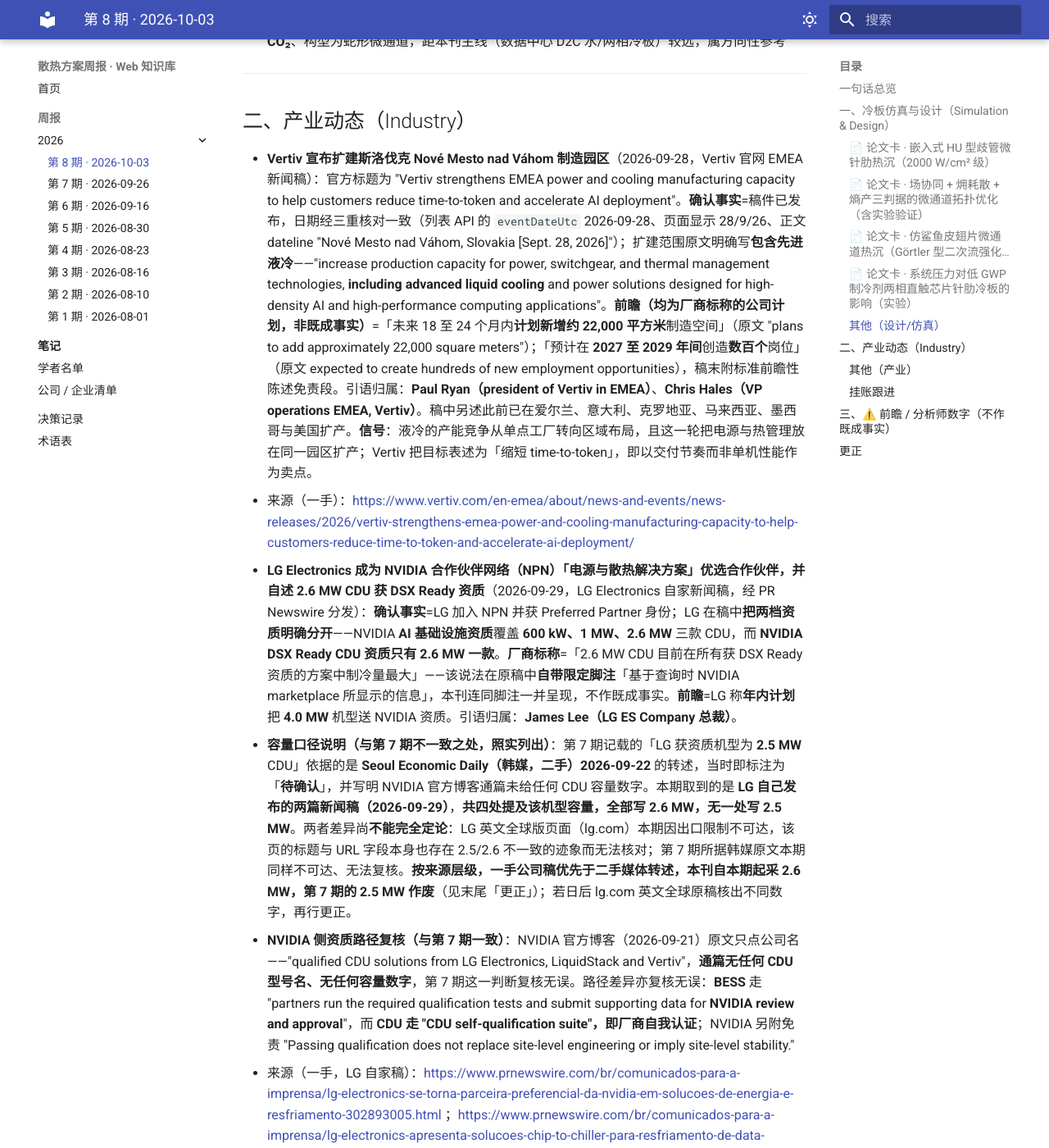
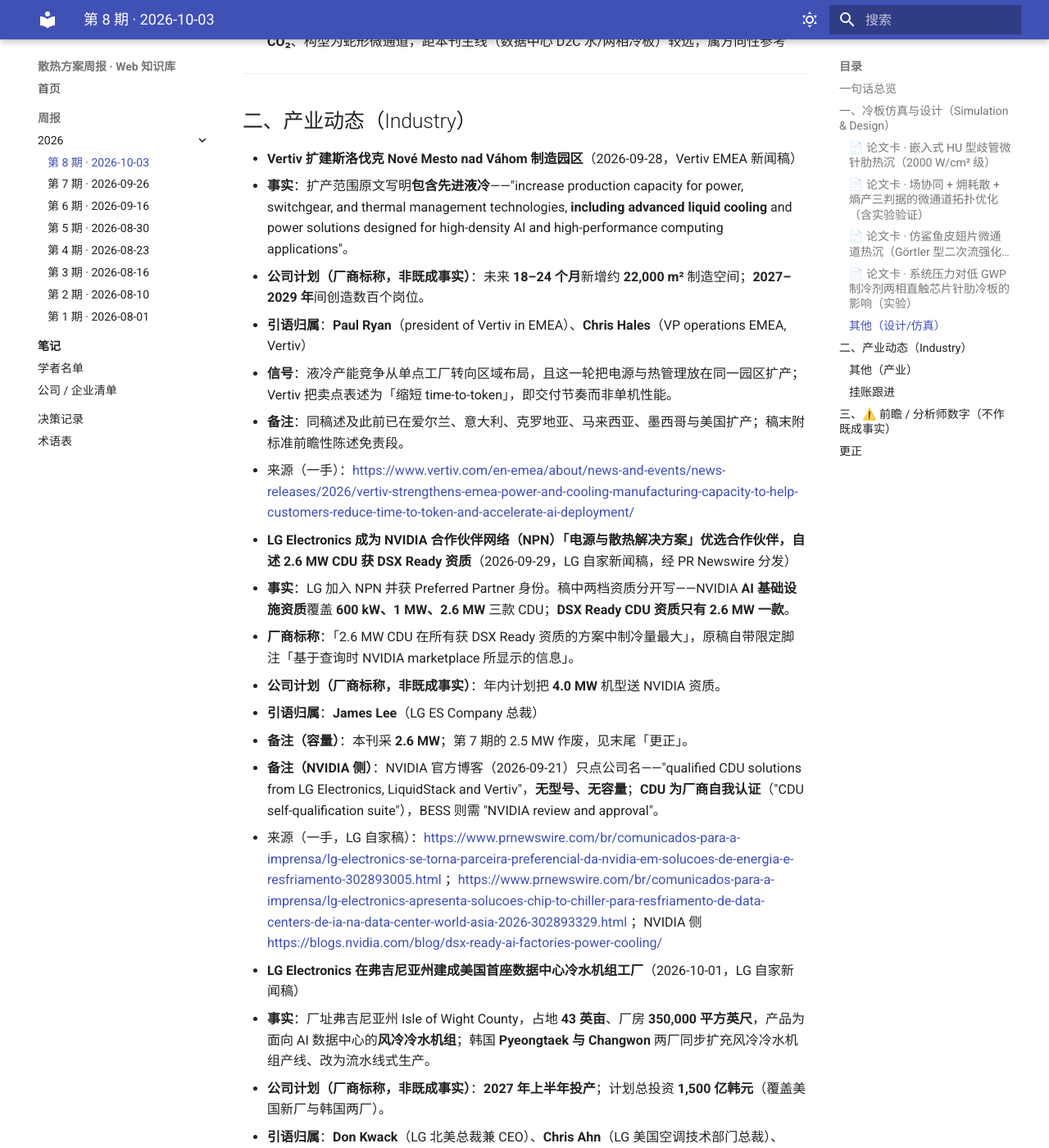
Before and after one commit to liyf1640/thermal_cooling_weekly_report, an MkDocs documentation site: the page built from docs/briefings/2026/2026-10-03.md, in a window 1280 px wide and 1400 px high, scrolled down 4398 px. Shown: the whole window at 82% size. Built offline with MkDocs 1.6.1 and Material for MkDocs 9.7.7, drawn with Linux system fonts in a browser that asks for light colours; some of the changed text lies outside the part shown.

Commit message:
briefing: 第 8 期产业节全部改为嵌套 bullet 并大幅压缩；规则 27 补重复限定语、规则 28 禁核验过程叙述
维护者 2026-10-07 裁定：

- 每条产业条目改为标题 + 事实 / 公司计划（厂商标称）/ 引语归属 / 信号 / 备注 /
  来源 的子 bullet，不再写成一整段。
- 删去核验过程叙述：Vertiv 条的「日期经三重核对一致」、LG 条的「容量口径说明
  （与第 7 期不一致之处，照实列出）」整段（结论已在末尾「更正」）、「NVIDIA 侧
  资质路径复核无误」、LITEON 条的「不是穷尽核查」、CoolIT 条的官网索引检索过程。
- LiquidStack 条去重：来源层级只在 ⚠️ 一行交代一次，口径歧义压成一条「待确认」，
  DSX Ready 无关联压成一条「备注」。
- rules 第 27 条补「同一限定语只说一次、写新闻条目口吻」；新增第 28 条——核验过程
  不写进正文任何位置，只写结论。

mkdocs build --strict 通过。

Co-Authored-By: Claude Opus 5 (1M context) <noreply@anthropic.com>

```diff
--- a/docs/briefings/2026/2026-10-03.md
+++ b/docs/briefings/2026/2026-10-03.md
@@ -63,29 +63,54 @@
 
 ## 二、产业动态（Industry）
 
-- **Vertiv 宣布扩建斯洛伐克 Nové Mesto nad Váhom 制造园区**（2026-09-28，Vertiv 官网 EMEA 新闻稿）：官方标题为 "Vertiv strengthens EMEA power and cooling manufacturing capacity to help customers reduce time-to-token and accelerate AI deployment"。**确认事实**=稿件已发布，日期经三重核对一致（列表 API 的 `eventDateUtc` 2026-09-28、页面显示 28/9/26、正文 dateline "Nové Mesto nad Váhom, Slovakia [Sept. 28, 2026]"）；扩建范围原文明确写**包含先进液冷**——"increase production capacity for power, switchgear, and thermal management technologies, **including advanced liquid cooling** and power solutions designed for high-density AI and high-performance computing applications"。**前瞻（均为厂商标称的公司计划，非既成事实）**=「未来 18 至 24 个月内**计划新增约 22,000 平方米**制造空间」（原文 "plans to add approximately 22,000 square meters"）；「预计在 **2027 至 2029 年间**创造**数百个**岗位」（原文 expected to create hundreds of new employment opportunities），稿末附标准前瞻性陈述免责段。引语归属：**Paul Ryan（president of Vertiv in EMEA）**、**Chris Hales（VP operations EMEA, Vertiv）**。稿中另述此前已在爱尔兰、意大利、克罗地亚、马来西亚、墨西哥与美国扩产。**信号**：液冷的产能竞争从单点工厂转向区域布局，且这一轮把电源与热管理放在同一园区扩产；Vertiv 把目标表述为「缩短 time-to-token」，即以交付节奏而非单机性能作为卖点。
+- **Vertiv 扩建斯洛伐克 Nové Mesto nad Váhom 制造园区**（2026-09-28，Vertiv EMEA 新闻稿）
+  - **事实**：扩产范围原文写明**包含先进液冷**——"increase production capacity for power, switchgear, and thermal management technologies, **including advanced liquid cooling** and power solutions designed for high-density AI and high-performance computing applications"。
+  - **公司计划（厂商标称，非既成事实）**：未来 **18–24 个月**新增约 **22,000 m²** 制造空间；**2027–2029 年**间创造数百个岗位。
+  - **引语归属**：**Paul Ryan**（president of Vertiv in EMEA）、**Chris Hales**（VP operations EMEA, Vertiv）
+  - **信号**：液冷产能竞争从单点工厂转向区域布局，且这一轮把电源与热管理放在同一园区扩产；Vertiv 把卖点表述为「缩短 time-to-token」，即交付节奏而非单机性能。
+  - **备注**：同稿述及此前已在爱尔兰、意大利、克罗地亚、马来西亚、墨西哥与美国扩产；稿末附标准前瞻性陈述免责段。
   - 来源（一手）：<https://www.vertiv.com/en-emea/about/news-and-events/news-releases/2026/vertiv-strengthens-emea-power-and-cooling-manufacturing-capacity-to-help-customers-reduce-time-to-token-and-accelerate-ai-deployment/>
 
-- **LG Electronics 成为 NVIDIA 合作伙伴网络（NPN）「电源与散热解决方案」优选合作伙伴，并自述 2.6 MW CDU 获 DSX Ready 资质**（2026-09-29，LG Electronics 自家新闻稿，经 PR Newswire 分发）：**确认事实**=LG 加入 NPN 并获 Preferred Partner 身份；LG 在稿中**把两档资质明确分开**——NVIDIA **AI 基础设施资质**覆盖 **600 kW、1 MW、2.6 MW** 三款 CDU，而 **NVIDIA DSX Ready CDU 资质只有 2.6 MW 一款**。**厂商标称**=「2.6 MW CDU 目前在所有获 DSX Ready 资质的方案中制冷量最大」——该说法在原稿中**自带限定脚注**「基于查询时 NVIDIA marketplace 所显示的信息」，本刊连同脚注一并呈现，不作既成事实。**前瞻**=LG 称**年内计划**把 **4.0 MW** 机型送 NVIDIA 资质。引语归属：**James Lee（LG ES Company 总裁）**。
-  - **容量口径说明（与第 7 期不一致之处，照实列出）**：第 7 期记载的「LG 获资质机型为 **2.5 MW** CDU」依据的是 **Seoul Economic Daily（韩媒，二手）2026-09-22** 的转述，当时即标注为「**待确认**」，并写明 NVIDIA 官方博客通篇未给任何 CDU 容量数字。本期取到的是 **LG 自己发布的两篇新闻稿（2026-09-29）**，**共四处提及该机型容量，全部写 2.6 MW，无一处写 2.5 MW**。两者差异尚**不能完全定论**：LG 英文全球版页面（lg.com）本期因出口限制不可达，该页的标题与 URL 字段本身也存在 2.5/2.6 不一致的迹象而无法核对；第 7 期所据韩媒原文本期同样不可达、无法复核。**按来源层级，一手公司稿优先于二手媒体转述，本刊自本期起采 2.6 MW，第 7 期的 2.5 MW 作废**（见末尾「更正」）；若日后 lg.com 英文全球原稿核出不同数字，再行更正。
-  - **NVIDIA 侧资质路径复核（与第 7 期一致）**：NVIDIA 官方博客（2026-09-21）原文只点公司名——"qualified CDU solutions from LG Electronics, LiquidStack and Vertiv"，**通篇无任何 CDU 型号名、无任何容量数字**，第 7 期这一判断复核无误。路径差异亦复核无误：**BESS** 走 "partners run the required qualification tests and submit supporting data for **NVIDIA review and approval**"，而 **CDU 走 "CDU self-qualification suite"，即厂商自我认证**；NVIDIA 另附免责 "Passing qualification does not replace site-level engineering or imply site-level stability."
+- **LG Electronics 成为 NVIDIA 合作伙伴网络（NPN）「电源与散热解决方案」优选合作伙伴，自述 2.6 MW CDU 获 DSX Ready 资质**（2026-09-29，LG 自家新闻稿，经 PR Newswire 分发）
+  - **事实**：LG 加入 NPN 并获 Preferred Partner 身份。稿中两档资质分开写——NVIDIA **AI 基础设施资质**覆盖 **600 kW、1 MW、2.6 MW** 三款 CDU；**DSX Ready CDU 资质只有 2.6 MW 一款**。
+  - **厂商标称**：「2.6 MW CDU 在所有获 DSX Ready 资质的方案中制冷量最大」，原稿自带限定脚注「基于查询时 NVIDIA marketplace 所显示的信息」。
+  - **公司计划（厂商标称，非既成事实）**：年内计划把 **4.0 MW** 机型送 NVIDIA 资质。
+  - **引语归属**：**James Lee**（LG ES Company 总裁）
+  - **备注（容量）**：本刊采 **2.6 MW**；第 7 期的 2.5 MW 作废，见末尾「更正」。
+  - **备注（NVIDIA 侧）**：NVIDIA 官方博客（2026-09-21）只点公司名——"qualified CDU solutions from LG Electronics, LiquidStack and Vertiv"，**无型号、无容量**；**CDU 为厂商自我认证**（"CDU self-qualification suite"），BESS 则需 "NVIDIA review and approval"。
   - 来源（一手，LG 自家稿）：<https://www.prnewswire.com/br/comunicados-para-a-imprensa/lg-electronics-se-torna-parceira-preferencial-da-nvidia-em-solucoes-de-energia-e-resfriamento-302893005.html> ；<https://www.prnewswire.com/br/comunicados-para-a-imprensa/lg-electronics-apresenta-solucoes-chip-to-chiller-para-resfriamento-de-data-centers-de-ia-na-data-center-world-asia-2026-302893329.html> ；NVIDIA 侧 <https://blogs.nvidia.com/blog/dsx-ready-ai-factories-power-cooling/>
 
-- **LG Electronics 在弗吉尼亚州建立美国首座数据中心冷水机组工厂**（2026-10-01，LG Electronics 自家新闻稿，dateline "WINDSOR, Va., Oct. 1, 2026"）：**确认事实**=工厂设于弗吉尼亚州 Isle of Wight County，占地 **43 英亩**、厂房 **350,000 平方英尺**，生产面向 AI 数据中心的**风冷冷水机组（air-cooled chillers）**；LG 同时在韩国 **Pyeongtaek 与 Changwon** 扩充风冷冷水机组产线并改为流水线式生产。**前瞻（厂商标称）**=**投产定于 2027 年上半年**（尚未投产）；**计划总投资 1,500 亿韩元**（该金额覆盖美国新厂与韩国两厂）。**口径须分开**：「新增 **150 个以上**岗位」出自**弗吉尼亚州州长 Abigail Spanberger 的引语，属政府方口径，非 LG 自述**。其余引语归属：**Don Kwack（LG 北美总裁兼 CEO）**、**Chris Ahn（LG 美国空调技术部门总裁）**、**Carrie Chenery（弗吉尼亚州商务与贸易厅长）**。**信号**：这一条落在**设施级（facility-level）散热**而非冷板，但指向同一条供应链——风冷冷水机组被就近布到北美 AI 数据中心群旁，且 LG 把 CDU 与冷水机组并列为「chip-to-chiller」一揽子，说明 CDU 厂商正把竞争面从机柜内延伸到冷源侧。
+- **LG Electronics 在弗吉尼亚州建成美国首座数据中心冷水机组工厂**（2026-10-01，LG 自家新闻稿）
+  - **事实**：厂址弗吉尼亚州 Isle of Wight County，占地 **43 英亩**、厂房 **350,000 平方英尺**，产品为面向 AI 数据中心的**风冷冷水机组**；韩国 **Pyeongtaek 与 Changwon** 两厂同步扩充风冷冷水机组产线、改为流水线式生产。
+  - **公司计划（厂商标称，非既成事实）**：**2027 年上半年投产**；计划总投资 **1,500 亿韩元**（覆盖美国新厂与韩国两厂）。
+  - **引语归属**：**Don Kwack**（LG 北美总裁兼 CEO）、**Chris Ahn**（LG 美国空调技术部门总裁）、**Carrie Chenery**（弗吉尼亚州商务与贸易厅长）；「新增 **150 个以上**岗位」出自州长 **Abigail Spanberger** 引语，**属政府方口径**。
+  - **信号**：本条落在**设施级散热**而非冷板，但指向同一条供应链——冷水机组就近布到北美 AI 数据中心群旁；LG 把 CDU 与冷水机组并列为「chip-to-chiller」一揽子，竞争面从机柜内延伸到冷源侧。
   - 来源（一手）：<https://www.prnewswire.com/news-releases/lg-electronics-establishes-first-us-factory-to-produce-chillers-for-ai-data-center-cooling-302895464.html>
 
-- **LiquidStack（Trane Technologies 旗下）发布 CDU 2.X 平台**（通稿日期 2026-09-29，行业媒体 DCD 报道 2026-09-30）：**⚠️ 本条的一手稿本刊未能取得**——GlobeNewswire 通稿页、liquidstack.com、Trane Technologies 新闻与投资者页在本会话均不可达，且该稿未经 PR Newswire 分发（全库检索无此条）。**以下全部数字的唯一可读出处是 DCD 的二手转述，且在转述中即标明为厂商说法，属「厂商标称 + 媒体转述」双重降级，本刊不作既成事实。** **厂商标称**=制冷量 **2.5 MW @ 4 °C 趋近温差（ATD）**（原文两者绑定，不可拆开引用）、**3,750 lpm @ 3.5 bar 可用扬程**、**超低谐波 VFD 架构**（无量化指标）、控制阀/供电/冗余**可选配置**（含双路 A/B 与自动转换开关，属选项非标配）；产品定位被 DCD 加引号转述为厂商用词「架构无关的冷却液分配单元（architecture-agnostic CDU）」。**前瞻**=原文 "available for pre-order now, with shipments beginning in the second quarter of 2027" —— **现已开放预购、出货自 2027 年 Q2 起，确认尚未发货**。引语归属：**Scott Smith（LiquidStack 总经理，Trane Technologies）**。
-  - **一处口径歧义照实标出**：DCD 原句 "The CDU offers approach temperatures and facility inlet temperatures up to 45°C" 按字面把 45 °C 同时挂在趋近温差与设施进水温度两者上，而趋近温差 45 °C 与前句的 4 °C ATD 自相矛盾。合理读法是「**设施进水温度最高 45 °C**」，但这是**本刊的推断而非原文明确表述**，一手稿未能取得以资核对，故该数字标「待确认」。
-  - **与 NVIDIA DSX Ready 的关系：无证据相连，本刊不混写**。DCD 对 CDU 2.X 的报道**完全未提 DSX Ready 或 NVIDIA 资质**；NVIDIA 官方稿只点公司名、不给型号。另据 DCD 条目，LiquidStack 的 GigaModular 模块化 CDU（**10 MW** 级）发布于 **2025-06-03**，与本次 2.5 MW 的 CDU 2.X **容量与发布时间均不同，不是同一产品**。因此**不得表述为「DSX Ready 的 CDU 2.X」或暗示该资质覆盖本机型**。
+- **LiquidStack（Trane Technologies 旗下）发布 CDU 2.X 平台**（通稿 2026-09-29，DCD 报道 2026-09-30）
+  - **⚠️ 来源层级**：一手稿本刊未能取得，以下数字均转自 DCD，且 DCD 转述中即标为厂商说法——**二手 + 厂商标称，不作既成事实**。
+  - **厂商标称**：**2.5 MW @ 4 °C 趋近温差（ATD）**（原文两者绑定，不可拆引）、**3,750 lpm @ 3.5 bar 可用扬程**、超低谐波 VFD 架构（无量化指标）；控制阀/供电/冗余为**选配**（含双路 A/B 与自动转换开关）。定位用词「架构无关的冷却液分配单元（architecture-agnostic CDU）」。
+  - **公司计划（厂商标称）**：已开放预购，**出货自 2027 Q2 起**，尚未发货。
+  - **引语归属**：**Scott Smith**（LiquidStack 总经理，Trane Technologies）
+  - **待确认**：DCD 原句 "approach temperatures and facility inlet temperatures up to 45°C" 与前句 4 °C ATD 矛盾；读作「设施进水温度最高 45 °C」属本刊推断，故标待确认。
+  - **备注**：该报道未提 DSX Ready 或 NVIDIA 资质。另据 DCD，LiquidStack 的 GigaModular 模块化 CDU（**10 MW** 级，2025-06-03 发布）与本次 2.5 MW 的 CDU 2.X 不是同一产品。
   - 来源（二手，唯一可读出处）：<https://www.datacenterdynamics.com/en/news/trane-liquidstack-launch-new-25mw-cdu/>
 
 ### 其他（产业）
-- **Midea Building Technologies 于 Data Centre World Asia 2026 发布「电冷超融合」架构**（新闻稿 dateline 新加坡 2026-10-02，一手）：与本刊主线相关的一项是**工业级 CDU 标称 2.6 MW 制冷量 @ 3 K 温差**；另有磁悬浮 CDU 称占地**最多减少 70%**、适宜工况下 **PUE 低于 1.2**，风冷磁悬浮离心机称 **COP 最高 5.4**。**以上全部为厂商标称、无第三方实测**。（注：此处的 2.6 MW 与上文 LG 的 2.6 MW 是**不同厂商的不同产品**，两者无关。）来源：<https://www.prnewswire.com/in/news-releases/midea-showcases-breakthrough-cooling-technologies-for-high-density-ai-data-centers-at-data-center-world-asia-2026-302893929.html>
-- **Castrol 发布数据中心热管理整合方案 "Castrol CORE"**（新闻稿 dateline 新加坡 2026-09-29，一手）：从冷却液产品型转向「设计 + 部署 + 启动 + 运维」的服务整合型；稿中称其冷却技术「已与包括 **NVIDIA 与 Intel** 在内的主要芯片与硬件厂商测试验证」——**该说法为厂商标称且稿中未给任何验证数据**。引语归属：**Peter Huang（Castrol 数据中心与热管理全球总裁）**。**信号**：与第 7 期记录的 Vertiv 两次收购流体管理服务商（PurgeRite、King Environmental Services）同向——冷却液与流体服务正从耗材位置上移为独立的方案层。来源：<https://www.prnewswire.com/news-releases/castrol-launches-castrol-core-an-integrated-thermal-management-offer-for-data-centres-302889530.html>
+- **Midea Building Technologies 于 Data Centre World Asia 2026 发布「电冷超融合」架构**（新闻稿 dateline 新加坡 2026-10-02，一手）
+  - **厂商标称（无第三方实测）**：工业级 CDU **2.6 MW 制冷量 @ 3 K 温差**；磁悬浮 CDU 占地**最多减少 70%**、适宜工况下 **PUE 低于 1.2**；风冷磁悬浮离心机 **COP 最高 5.4**。
+  - **备注**：此处的 2.6 MW 与上文 LG 的 2.6 MW 是**不同厂商的不同产品**。
+  - 来源：<https://www.prnewswire.com/in/news-releases/midea-showcases-breakthrough-cooling-technologies-for-high-density-ai-data-centers-at-data-center-world-asia-2026-302893929.html>
+- **Castrol 发布数据中心热管理整合方案 "Castrol CORE"**（新闻稿 dateline 新加坡 2026-09-29，一手）
+  - **事实**：从冷却液产品型转向「设计 + 部署 + 启动 + 运维」的服务整合型。
+  - **厂商标称**：称其冷却技术「已与包括 **NVIDIA 与 Intel** 在内的主要芯片与硬件厂商测试验证」，**未给验证数据**。
+  - **引语归属**：**Peter Huang**（Castrol 数据中心与热管理全球总裁）
+  - **信号**：与第 7 期记录的 Vertiv 两次收购流体管理服务商（PurgeRite、King Environmental Services）同向——冷却液与流体服务正从耗材位置上移为独立的方案层。
+  - 来源：<https://www.prnewswire.com/news-releases/castrol-launches-castrol-core-an-integrated-thermal-management-offer-for-data-centres-302889530.html>
 
 ### 挂账跟进
-- **CoolIT 新一代 CDU**：**窗口内仍未揭晓，规格与日期均未公布。** CoolIT 官网新闻索引窗口内（9-27~10-03）只有一条 **2026-09-28** 的条目，是 Data Center Frontier 对其工厂探访报道的转载，**不是 CoolIT 发布稿**，窗口内「Press Releases」类目零条。唯一的新一代 CDU 条目仍是 **2026-08-17 的预告页**（属窗口外），该页**无揭晓日期、无规格或容量数字**，仅定性称 "More cooling capacity"、面向 "high-density AI infrastructure"，并写明将在 **OCP Global Summit（Booth E19）**首次展示。第 5、7 期所记「面向 1MW+ 超密 AI 机架」**本期撤回**（见末尾「更正」）。
-- **LITEON × DCX 交割**：**仍未交割。** 一手稿（LITEON 自家发布）原文为 "**Upon closing of the transaction**, LITEON will hold approximately **25%** equity ownership in DCX Liquid Cooling Systems with a total transaction value of approximately **US$176 million**"；全篇**无预计交割时点、无监管批准条件的表述**。窗口内 PR Newswire 与 DCD 两条渠道均无交割、股东批准或延期公告。**须注明**：台湾证交所重大讯息系统（MOPS）与 liteon.com 本期均不可达，故「窗口内无公告」这一结论建立在两条可达渠道未见之上，**不是穷尽核查**。来源：<https://www.prnewswire.com/news-releases/liteon-announces-strategic-investment-in-liquid-cooling-technology-company-dcx-302868836.html>
+- **CoolIT 新一代 CDU**：**仍未揭晓，容量与日期均未公布。** 现有唯一条目是 **2026-08-17 的预告页**（窗口外），仅称 "More cooling capacity"、面向 "high-density AI infrastructure"，并写明将在 **OCP Global Summit（Booth E19）**首展。第 5、7 期所记「面向 1MW+ 超密 AI 机架」**本期撤回**（见末尾「更正」）。
+- **LITEON × DCX 交割**：**仍未交割。** 一手稿原文为 "**Upon closing of the transaction**, LITEON will hold approximately **25%** equity ownership in DCX Liquid Cooling Systems with a total transaction value of approximately **US$176 million**"，**无预计交割时点、无监管批准条件**。来源：<https://www.prnewswire.com/news-releases/liteon-announces-strategic-investment-in-liquid-cooling-technology-company-dcx-302868836.html>
 
 ---
 
```
Also changed, not shown: .claude/skills/weekly-briefing/rules.md (+11 -2 lines).
